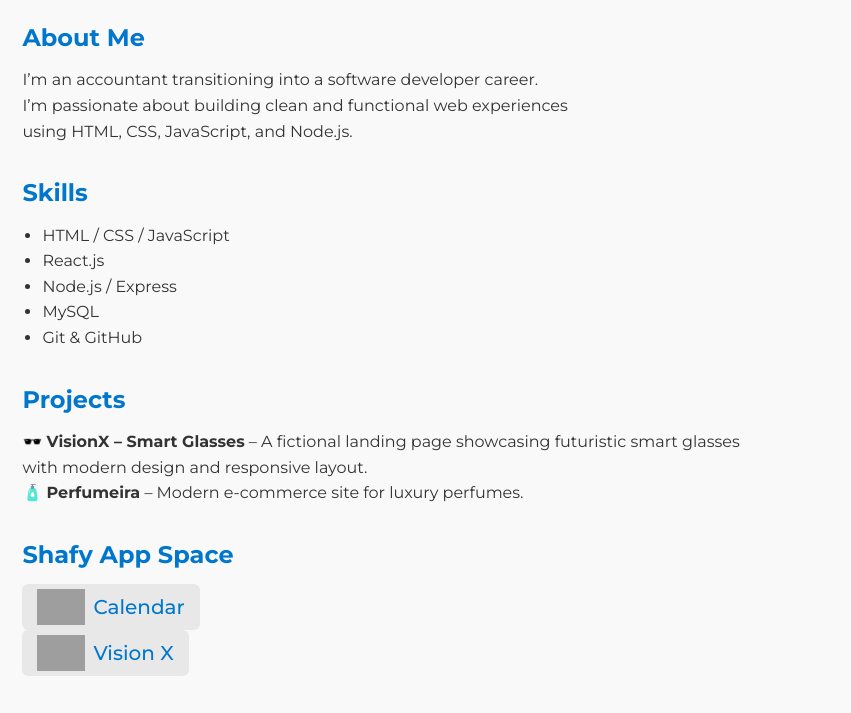
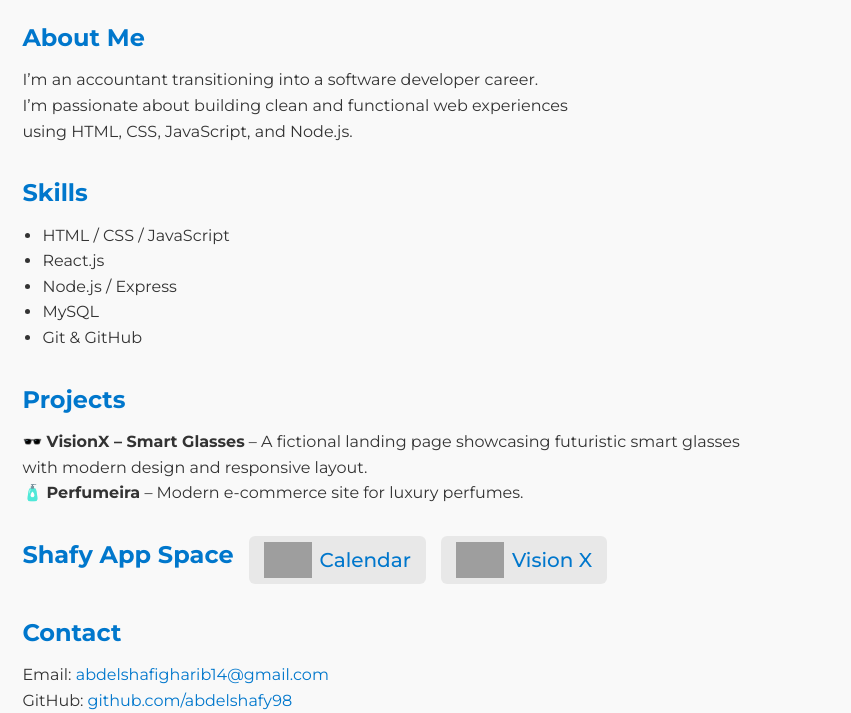
Before and after one commit to abdelshafy98/abdelshafy98.github.io, a plain HTML site: page index.html in a window 1280 px wide. Shown: the part 85-798 px from the top of the page, without its empty margins (0-851 px from the left). Drawn offline with Linux system fonts and the light colour scheme; grey boxes are pictures that could not be loaded.

Commit message:
Add flexbox layout to #app-space section

```diff
--- a/css/style.css
+++ b/css/style.css
@@ -38,6 +38,12 @@ main {
 
 section {
   margin-bottom: 30px;
+}
+
+#app-space {
+  display: flex;
+  flex-wrap: wrap;
+  gap: 15px;
 }
 
 #app-space a {
```
